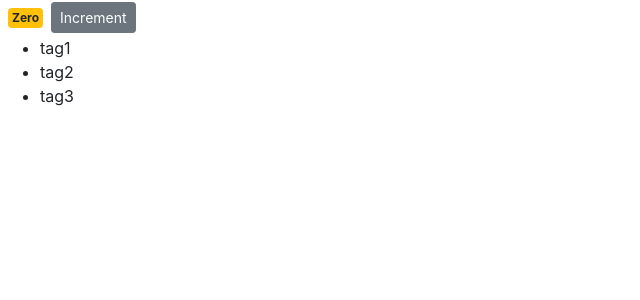
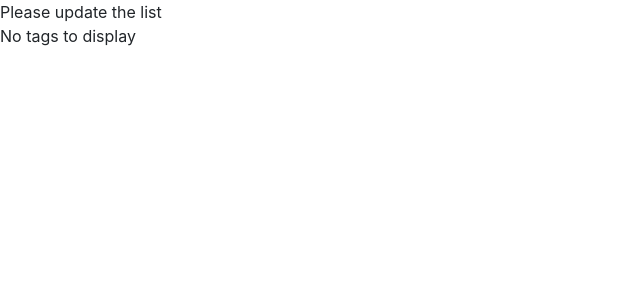
Before and after one commit to Stabarak/counter-app, a React (Create React App) app: page / in a window 1280 px wide. Shown: the top 300 px of the page, without its empty margins (0-640 px from the left). Built offline with nearby package versions, Linux system fonts and the light colour scheme.

Commit message:
Conditional rendering

```diff
--- a/src/components/counter.jsx
+++ b/src/components/counter.jsx
@@ -3,33 +3,29 @@ import React, { Component } from 'react';
 class Counter extends React.Component {
   state = {
     count: 0,
-    tags: ['tag1', 'tag2', 'tag3'],
+    // tags: ['tag1', 'tag2', 'tag3'],
+    tags: [],
   };
+
+  renderTags() {
+    if (this.state.tags.length === 0) return <p>No tags to display</p>;
+    return (
+      <ul>
+        {this.state.tags.map((tag) => (
+          <li key={tag}>{tag}</li>
+        ))}
+      </ul>
+    );
+  }
 
   render() {
     return (
       <>
-        <span className={this.getBadgeClasses()}>{this.formatCount()}</span>
-        <button className='btn btn-secondary btn-sm'>Increment</button>
-        <ul>
-          {this.state.tags.map((tag) => (
-            <li key={ tag }>{tag}</li>
-          ))}
-        </ul>
+        {this.state.count === 0 && 'Please update the list'}
+        {this.renderTags()}
       </>
     );
   }
-
-  formatCount = () => {
-    const { count } = this.state;
-    return count === 0 ? 'Zero' : count;
-  };
-
-  getBadgeClasses = () => {
-    let classes = 'badge p-1 m-2 badge-';
-    classes += this.state.count === 0 ? 'warning' : 'primary';
-    return classes;
-  };
 }
 
 export default Counter;
```
